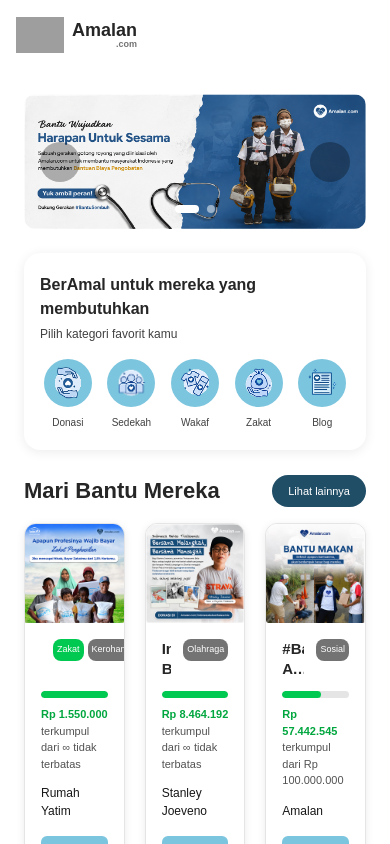
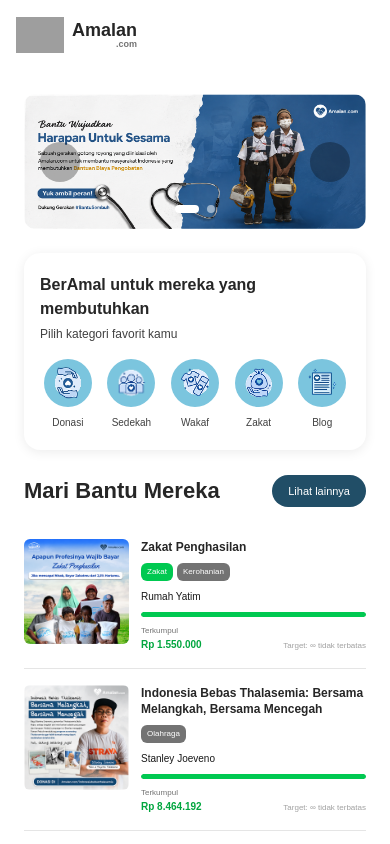
Before and after one commit to kevinefendy/website-profile-komunitas, a Next.js app: page / in a window 390 px wide. Shown: the top 844 px of the page. Built offline with nearby package versions, Linux system fonts and the light colour scheme; grey boxes are pictures that could not be loaded; some icons are missing.

Commit message:
style: menyesuaikan donation card responsive

```diff
--- a/app/components/DonationCard.jsx
+++ b/app/components/DonationCard.jsx
@@ -27,7 +27,77 @@ export default function DonationCard({
   };
 
   return (
-    <div className="flex h-full flex-col overflow-hidden rounded-xl border border-neutral-200 bg-white shadow-[0_2px_8px_rgba(0,0,0,0.08)]">
+    <>
+      <Link
+        href={href}
+        className="flex gap-3 border-b border-neutral-200 py-4 lg:hidden"
+      >
+        <div className="relative h-[105px] w-[105px] shrink-0 overflow-hidden rounded-md sm:h-[120px] sm:w-[120px]">
+          <Image src={image} alt={title} fill className="object-cover" />
+        </div>
+
+        <div className="min-w-0 flex-1">
+          <h3 className="line-clamp-2 text-[12px] font-bold leading-4 text-neutral-800 sm:text-[14px] sm:leading-5">
+            {title}
+          </h3>
+
+          <div className="mt-2 flex flex-wrap items-center gap-1">
+            {category && (
+              <span
+                className={`rounded-md px-1.5 py-[3px] text-[8px] font-medium sm:text-[9px] ${getCategoryStyle(
+                  category,
+                )}`}
+              >
+                {category}
+              </span>
+            )}
+
+            {subCategory && (
+              <span
+                className={`rounded-md px-1.5 py-[3px] text-[8px] font-medium sm:text-[9px] ${getCategoryStyle(
+                  subCategory,
+                )}`}
+              >
+                {subCategory}
+              </span>
+            )}
+          </div>
+
+          <p className="mt-2 text-[10px] font-medium text-neutral-900 sm:text-[12px]">
+            {organizer}
+          </p>
+
+          <div className="mt-2 h-[5px] w-full overflow-hidden rounded-full bg-neutral-200 sm:h-[6px]">
+            <div
+              className="h-full rounded-full bg-green-500"
+              style={{ width: `${progress}%` }}
+            />
+          </div>
+
+          <div className="mt-2 flex items-end justify-between gap-2">
+            <div>
+              <p className="text-[8px] text-neutral-500 sm:text-[10px]">
+                Terkumpul
+              </p>
+
+              <p className="text-[10px] font-bold text-green-600 sm:text-[12px]">
+                Rp {collected.toLocaleString("id-ID")}
+              </p>
+            </div>
+
+            <div className="text-right">
+              <p className="text-[8px] text-neutral-400 sm:text-[10px]">
+                Target:
+                {unlimited
+                  ? " ∞ tidak terbatas"
+                  : ` Rp ${target.toLocaleString("id-ID")}`}
+              </p>
+            </div>
+          </div>
+        </div>
+      </Link>
+
+      <div className="hidden h-full flex-col overflow-hidden rounded-xl border border-neutral-200 bg-white shadow-[0_2px_8px_rgba(0,0,0,0.08)] lg:flex">
         <div className="relative aspect-square w-full overflow-hidden">
           <Image src={image} alt={title} fill className="object-cover" />
         </div>
@@ -94,5 +164,6 @@ export default function DonationCard({
           </div>
         </div>
       </div>
+    </>
   );
 }
--- a/app/page.tsx
+++ b/app/page.tsx
@@ -92,7 +92,7 @@ export default function Home() {
             </Link>
           </div>
 
-          <div className="grid grid-cols-3 gap-5">
+          <div className="grid grid-cols-1 gap-0 lg:grid-cols-3 lg:gap-5">
             {donations
               .filter((item) => item.section === "mari-bantu")
               .map((item) => (
```
Lines whose indentation alone changed are shown as unchanged.
